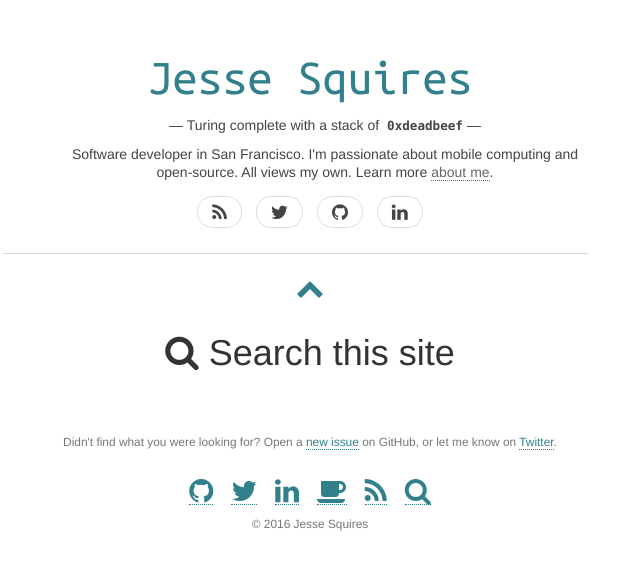
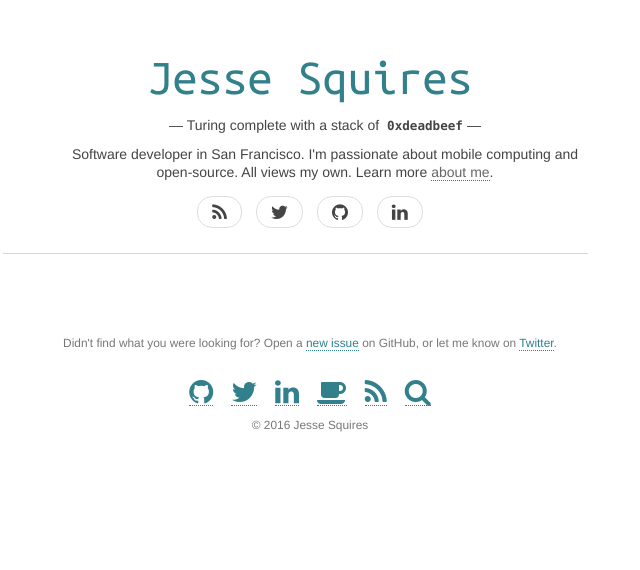
Before and after one commit to jessesquires/jessesquires.com, a Jekyll site: the page built from search.html, in a window 1280 px wide. Shown: the top 570 px of the page, without its empty margins (345-985 px from the left). Built offline with Jekyll 4.4.1, drawn with Linux system fonts in a browser that asks for light colours; nearby versions of some CDN libraries; Markdown is read by kramdown in place of the engine named in the settings; comment, search, counter and statistics services are not loaded.

Commit message:
clean up layouts

```diff
--- a/_layouts/post.html
+++ b/_layouts/post.html
@@ -3,8 +3,6 @@ layout: default
 ---
 
 <article class="page">
-   <span class="center return-home"><a href="/"><i class="fa fa-chevron-up fa-2x"></i></a></span>
-
    <h1 class="post-title">{{ page.title }}</h1>
 
    <h2 class="post-subtitle">
--- a/_layouts/toplevel.html
+++ /dev/null
@@ -1,9 +0,0 @@
----
-layout: default
----
-
-<span class="center return-home"><a href="/"><i class="fa fa-chevron-up fa-2x"></i></a></span>
-
-<h1 class="page-title text-center"><i class="fa {{ page.icon }}"></i> {{ page.title }}</h1>
-
-{{ content }}
--- a/about.html
+++ b/about.html
@@ -1,7 +1,6 @@
 ---
-layout: toplevel
+layout: default
 title: About
-icon: fa-coffee
 ---
 
 <div id="about" class="row">
--- a/archive.html
+++ b/archive.html
@@ -1,7 +1,6 @@
 ---
-layout: toplevel
+layout: default
 title: Archive
-icon: fa-archive
 ---
 
 <article class="archive-list">
--- a/css/style.css
+++ b/css/style.css
@@ -28,6 +28,10 @@ h3 > code {
    margin-right: auto;
    display: block;
    text-align: center;
+}
+
+.btn-default {
+   color: #444444;
 }
 
 /* LINKS */
@@ -151,21 +155,6 @@ a.post-continue,
    padding-top: 0rem;
 }
 
-.btn-default {
-   color: #666666;
-}
-
-.return-home {
-   display: block;
-   text-align: center;
-   margin: 0rem 0rem 3rem 0rem;
-   padding: 0rem;
-}
-
-.return-home a {
-   border-width: 0px;
-}
-
 /* PAGES */
 
 .sharing {
--- a/search.html
+++ b/search.html
@@ -1,7 +1,6 @@
 ---
-layout: toplevel
+layout: default
 title: Search this site
-icon: fa-search
 ---
 
 <style type="text/css">
```
Also changed, not shown: 404.html (+3 -8 lines).
